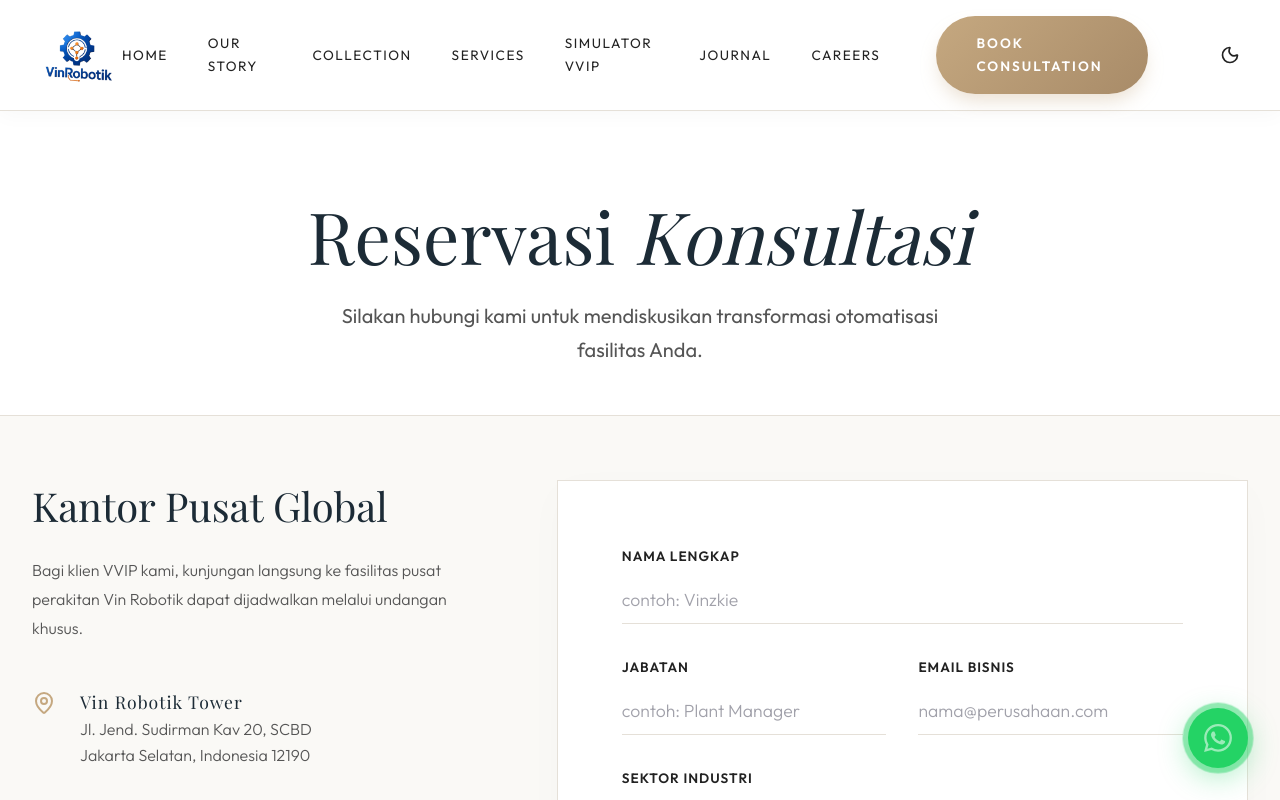
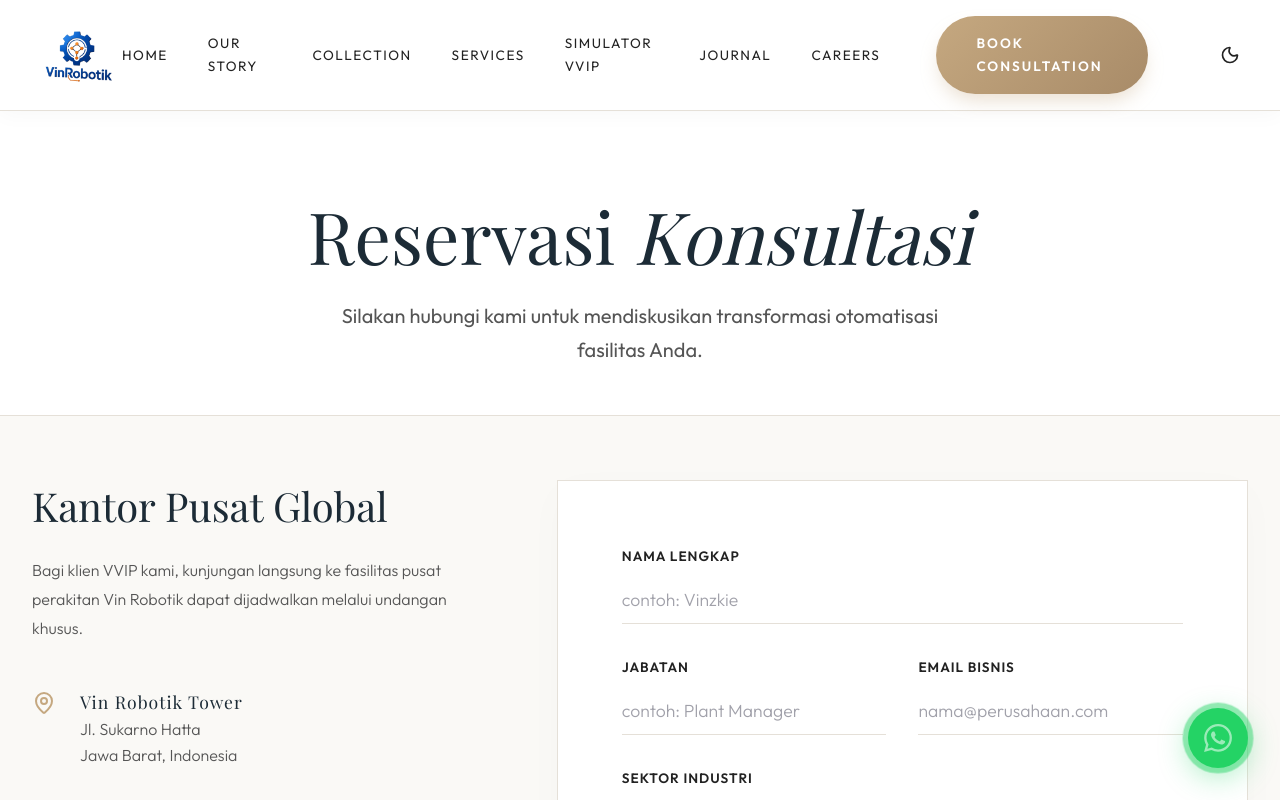
Before and after one commit to eellyaaviolyn-web/web-perusahaan-robotika, a React (Vite) app: page /contact in a window 1280 px wide. Shown: the top 800 px of the page. Built offline with nearby package versions, Linux system fonts and the light colour scheme; a web font is replaced by a local one.

Commit message:
content: update HQ address to Sukarno Hatta, Jawa Barat

```diff
--- a/src/pages/Contact.jsx
+++ b/src/pages/Contact.jsx
@@ -120,7 +120,7 @@ export default function Contact() {
                   <MapPin size={24} className="text-primary"/>
                   <div>
                     <h4>Vin Robotik Tower</h4>
-                    <p>Jl. Jend. Sudirman Kav 20, SCBD<br/>Jakarta Selatan, Indonesia 12190</p>
+                    <p>Jl. Sukarno Hatta<br/>Jawa Barat, Indonesia</p>
                   </div>
                 </li>
                 <li>
```
